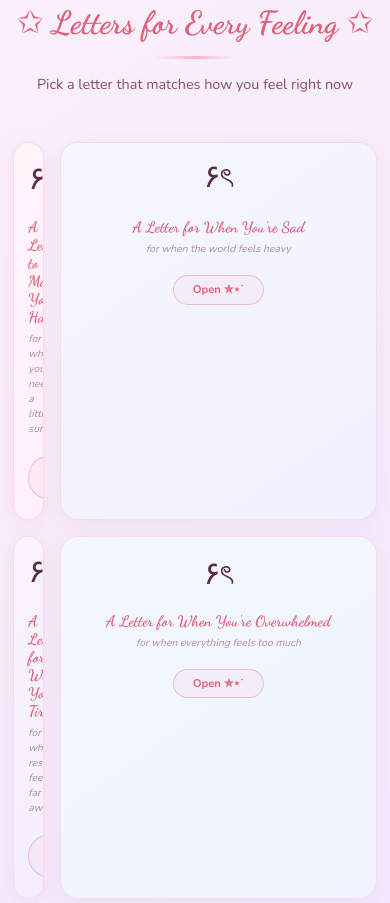
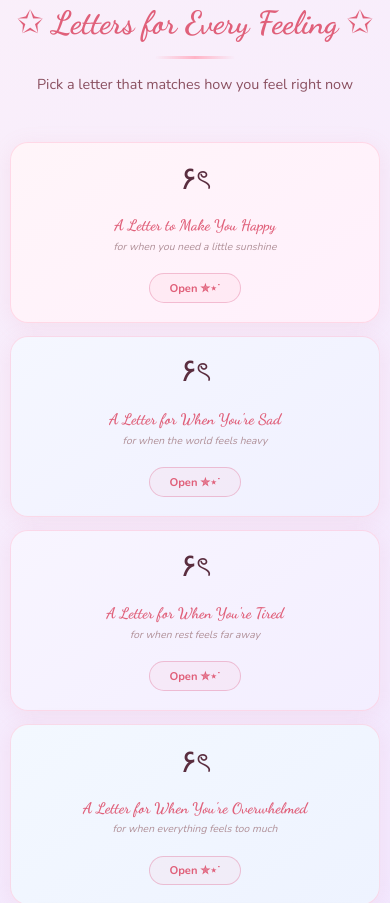
Before and after one commit to Cindianaaa/nabi, a website: page index.html in a window 390 px wide. Shown: the part 873-1776 px from the top of the page. Drawn offline with nearby package versions, Linux system fonts and the light colour scheme.

Commit message:
Fix card responsiveness: ensure proper width and padding on mobile, prevent grid column centering on small screens

```diff
--- a/index.html
+++ b/index.html
@@ -244,13 +244,16 @@
     /* ──────────────────────────────
        LETTERS SECTION
     ────────────────────────────── */
-    #letters { padding: 5rem 2rem; max-width: 1100px; margin: 0 auto; }
+    #letters { padding: 5rem 2rem; max-width: 1100px; margin: 0 auto; width: 100%; }
 
     .letters-grid {
       display: grid;
       grid-template-columns: repeat(3, 1fr);
       gap: 1.5rem;
       max-width: 1000px;
+      margin: 0 auto;
+      width: 100%;
+      padding: 0 1rem;
     }
 
     .letter-card {
@@ -271,9 +274,11 @@
       grid-column: auto / span 1;
     }
 
-    /* Center last card when alone */
-    .letter-card:nth-last-child(1) {
-      grid-column: 2;
+    /* Center last card when alone on desktop */
+    @media (min-width: 769px) {
+      .letter-card:nth-last-child(1) {
+        grid-column: 2;
+      }
     }
     .letter-card::after {
       content: '';
@@ -759,11 +764,12 @@
        RESPONSIVE
     ────────────────────────────── */
     @media (max-width: 768px) {
+      #letters { padding: 3rem 1rem; }
       .letters-grid {
         grid-template-columns: repeat(2, 1fr);
         gap: 1.2rem;
+        padding: 0;
       }
-      #letters { padding: 3rem 1.5rem; }
       .letter-card { padding: 1.5rem 1.2rem; }
       .card-icon { font-size: 2.5rem; margin-bottom: 0.8rem; }
       .card-title { font-size: 1.1rem; }
@@ -771,13 +777,19 @@
     }
 
     @media (max-width: 600px) {
-      .envelope-wrap { width: 240px; height: 168px; }
-      .modal-paper { padding: 2.2rem 1.5rem; max-width: 90vw; }
-      .letters-grid { grid-template-columns: 1fr; gap: 1rem; }
-      #letters { padding: 2.5rem 1rem; }
-      .letter-card { padding: 1.3rem 1rem; border-radius: 18px; }
-      .card-icon { font-size: 2.2rem; }
-      .card-title { font-size: 1rem; }
+      #letters { padding: 2.5rem 0.8rem; }
+      .letters-grid {
+        grid-template-columns: 1fr;
+        gap: 1rem;
+        padding: 0;
+      }
+      .letter-card {
+        padding: 1.5rem 1.2rem;
+        min-width: 0;
+        border-radius: 18px;
+      }
+      .card-icon { font-size: 2.2rem; margin-bottom: 0.7rem; }
+      .card-title { font-size: 1rem; margin-bottom: 0.3rem; }
       .card-sub { font-size: 0.7rem; }
       .open-tag { font-size: 0.7rem; padding: 0.4rem 1.2rem; }
       #hug-btn { bottom: 1rem; right: 1rem; width: 56px; height: 56px; font-size: 1.6rem; }
@@ -786,20 +798,25 @@
       h1 { font-size: clamp(1.8rem, 5vw, 3rem); }
       h2 { font-size: clamp(1.4rem, 4vw, 2.2rem); }
       .section-head p { font-size: 0.9rem; }
+      .modal-paper { padding: 2rem 1.2rem; max-width: 90vw; }
     }
 
     @media (max-width: 400px) {
-      .letters-grid { grid-template-columns: 1fr; }
-      #letters { padding: 2rem 0.8rem; }
-      .letter-card { padding: 1.2rem 0.9rem; }
+      #letters { padding: 2rem 0.6rem; }
+      .letters-grid { grid-template-columns: 1fr; gap: 0.8rem; }
+      .letter-card {
+        padding: 1.2rem 1rem;
+        min-width: 0;
+        width: 100%;
+      }
       .card-icon { font-size: 2rem; }
-      .card-title { font-size: 0.95rem; margin-bottom: 0.3rem; }
+      .card-title { font-size: 0.95rem; }
       .card-sub { font-size: 0.65rem; }
-      .modal-paper { padding: 2rem 1.2rem; border-radius: 20px; }
-      .modal-title { font-size: 1.6rem; }
-      .modal-body { font-size: 0.9rem; line-height: 1.8; }
+      .modal-paper { padding: 1.8rem 1rem; border-radius: 18px; }
+      .modal-title { font-size: 1.5rem; }
+      .modal-body { font-size: 0.9rem; line-height: 1.7; }
       footer p { font-size: 1rem; }
-      .hug-msg { font-size: 1.2rem; }
+      .hug-msg { font-size: 1.1rem; }
     }
   </style>
 </head>
```
Also changed, not shown: public/index.html (+37 -20 lines).
